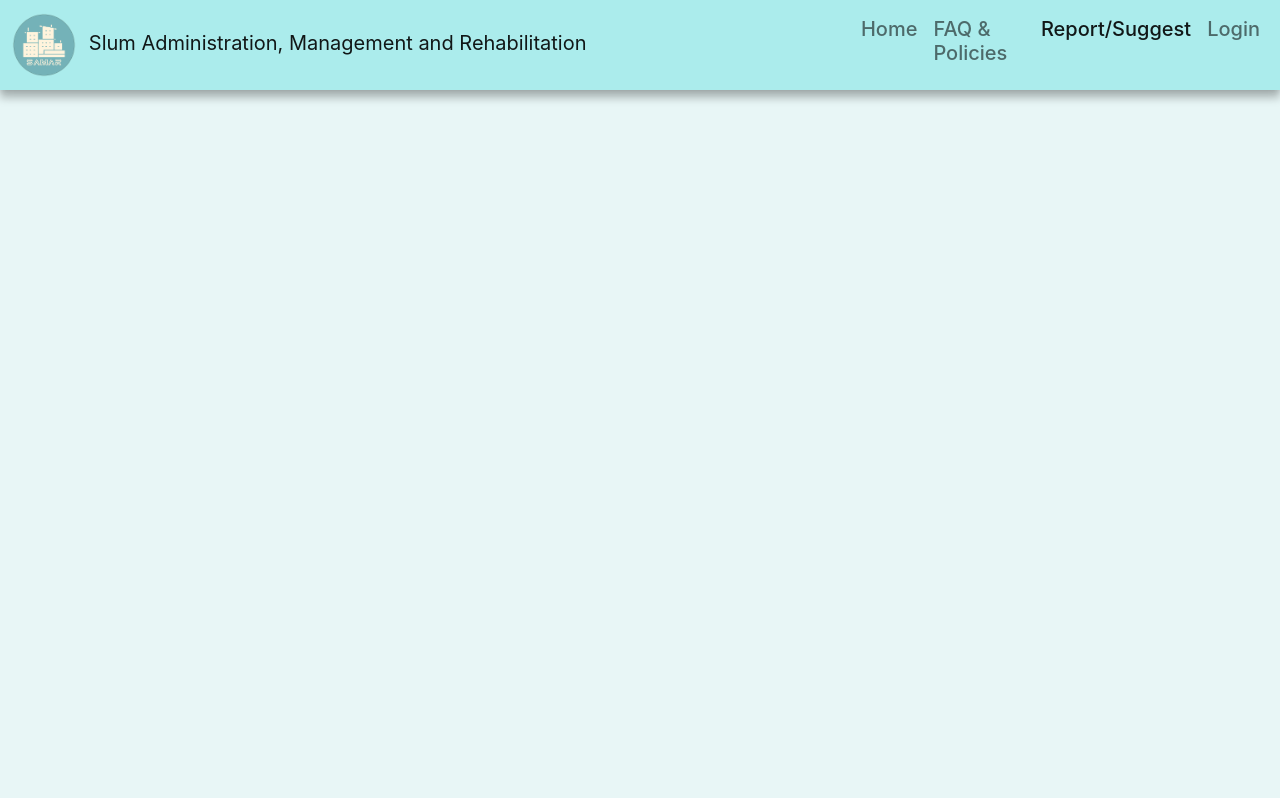
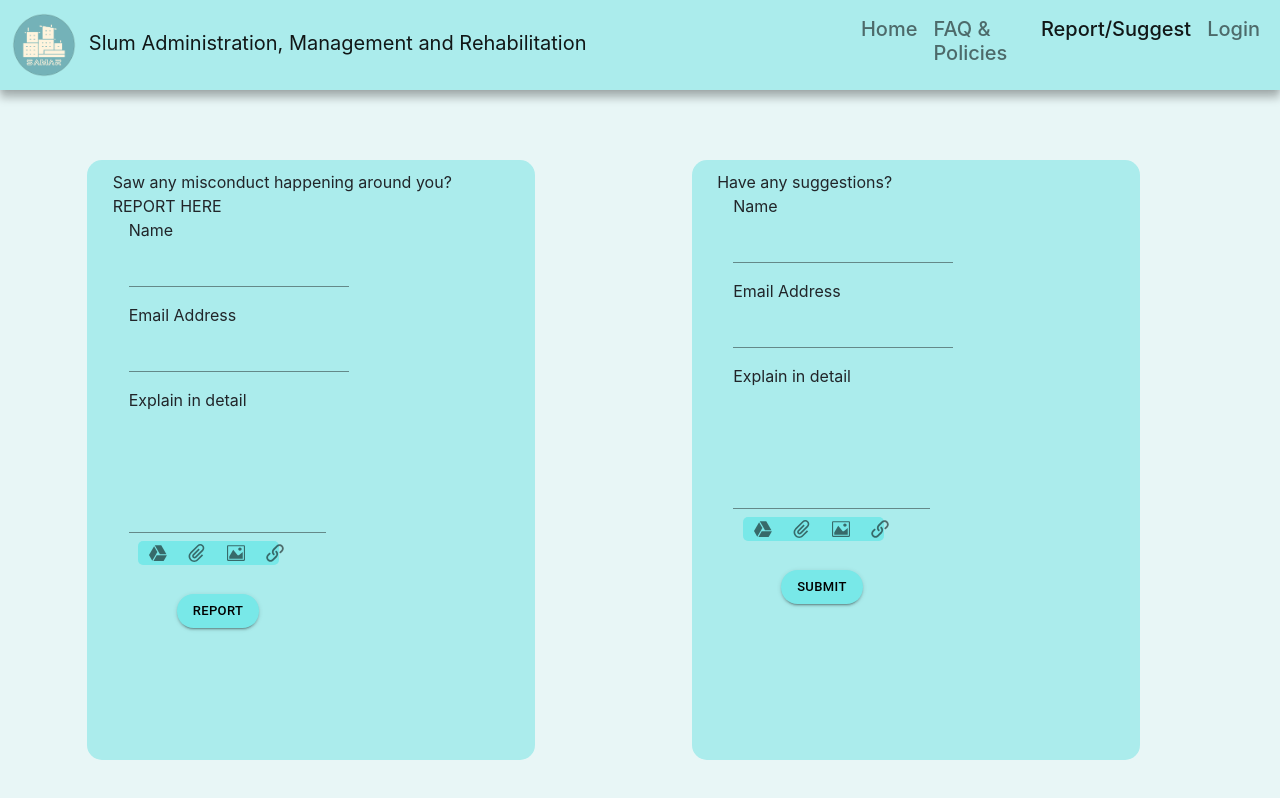
Before and after one commit to amey004/samar_frontend_new, a React (Create React App) app: page /report in a window 1280 px wide. Built offline with nearby package versions, Linux system fonts and the light colour scheme; what kepler.gl, react-palm would draw is missing.

Commit message:
Report/Suggest page done

```diff
--- /dev/null
+++ b/src/components/reportBox.js
@@ -0,0 +1,112 @@
+import React from 'react';
+import {Box, TextField, ButtonGroup, IconButton, Button} from '@material-ui/core';
+import { ImGoogleDrive, ImAttachment, ImImage,ImLink } from "react-icons/im";
+
+function ReportBox(props){
+    return (
+        <Box style={{
+            backgroundColor:"#abecec",
+            height:"75vh",
+            // marginTop:"15vh",
+            borderRadius:"15px",
+            marginLeft:"5vw",
+            margin:"2vh",
+            width:"35vw",
+            padding:"10px",
+            paddingLeft:"2vw",
+            paddingRight:"2vw",
+        }}>
+            <div>{props.question}</div>
+            <div>{props.report}</div>
+            <div
+            style={{
+                marginLeft:"2vh",
+
+            }}
+            >Name</div>
+            <TextField
+                hiddenLabel
+                // placeholder="Enter Name"
+                // variant="outlined"
+                type="text"
+                size="small"
+                style={{
+                    margin:"2vh",
+
+                }}
+                />
+            <div
+            style={{
+                marginLeft:"2vh",
+
+            }}
+            >Email Address</div>
+            <TextField
+                hiddenLabel
+                // placeholder="Enter Email Id"
+                type="email"
+                // variant="outlined"
+                size="small"
+                style={{
+                    margin:"2vh",
+
+                }}
+                />
+            <div
+            style={{
+                marginLeft:"2vh",
+
+            }}
+            >Explain in detail</div>
+           <TextField
+                hiddenLabel
+                multiline
+                rows={5}
+                // fullWidth
+                // placeholder="Enter Name"
+                // variant="outlined"
+                size="small"
+                style={{
+                    marginTop:"2vh",
+                    marginLeft:"2vh",
+                }}
+                />
+                <div>
+                    <ButtonGroup style={{
+                    // paddingTop:"0.5vh",
+                    marginTop:"1vh",
+                    marginLeft:"2vw",
+                    borderRadius:"5px",
+                    backgroundColor:"#78e8e8",
+                    width:"11vw",
+                }}>
+                        <IconButton size={"small"}>
+                            <ImGoogleDrive/>
+                        </IconButton>
+                        <IconButton size={"small"}>
+                            <ImAttachment/>
+                        </IconButton>
+                        <IconButton size={"small"}>
+                            <ImImage/>
+                        </IconButton>
+                        <IconButton size={"small"}>
+                            <ImLink/>
+                        </IconButton>
+                    </ButtonGroup>
+                </div>
+                <Button  variant='contained' style={{
+                        borderRadius: "1.3vw",
+                        borderColor:"black",
+                        backgroundColor: "#78e8e8",
+                        color:"black",
+                        margin:"2vw",
+                        marginBottom:"1vw",
+                        marginLeft:"5vw",
+                        fontSize: "small"
+                        }}>{props.action}</Button>
+        </Box>
+
+    );
+}
+
+export default ReportBox;
--- a/src/pages/report_suggest.js
+++ b/src/pages/report_suggest.js
@@ -1,9 +1,18 @@
 import React from "react";
+import { Grid } from '@material-ui/core';
+import ReportBox from "../components/reportBox";
 
 function ReportSuggest(){
     return (
-        <div>
-
+        <div style={{marginTop:"18vh"}}>
+            <Grid container justifyContent={"space-evenly"}>
+                <Grid item xs={5}>
+                    <ReportBox question={"Saw any misconduct happening around you?"} report={"REPORT HERE"} action={"Report"}/>
+                </Grid>
+                <Grid item xs={5}>
+                    <ReportBox question={"Have any suggestions?"} action={"Submit"}/>
+                </Grid>
+            </Grid>
         </div>
     );
 }
```
